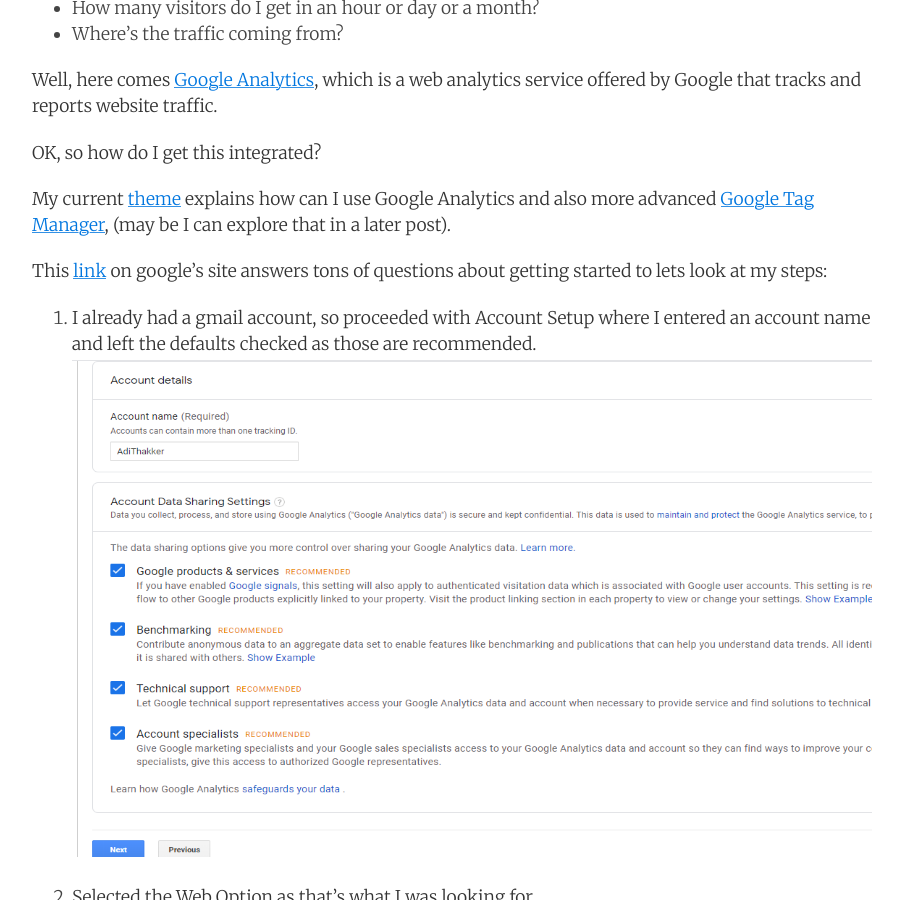
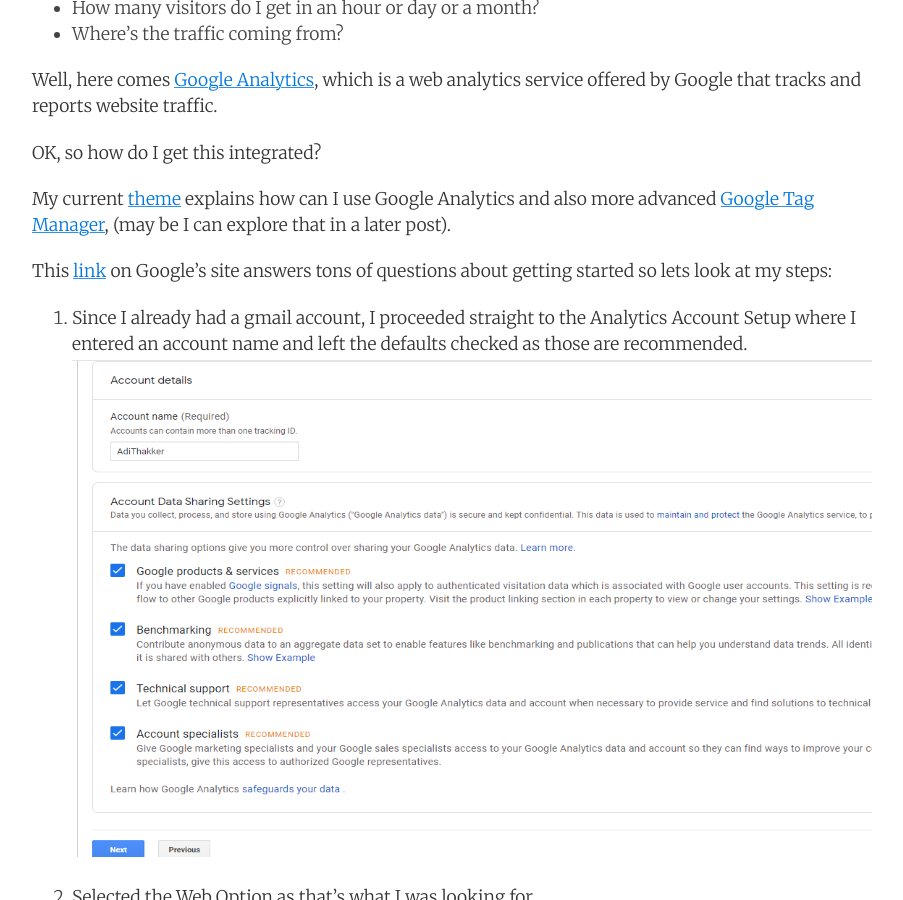
Before and after one commit to AdiThakker/AdiThakker.github.io, a Jekyll site: the page built from _posts/2020-05-29-Adding-Analytics.md, in a window 1280 px wide and 900 px high, scrolled down 407 px. Shown: the whole window, without its empty margins (188-1091 px from the left). Built offline with Jekyll 4.4.1, drawn with Linux system fonts in a browser that asks for light colours; nearby versions of some CDN libraries; comment, search, counter and statistics services are not loaded; some of the changed text lies outside the part shown.

Commit message:
more clean up

```diff
--- a/_posts/2020-05-29-Adding-Analytics.md
+++ b/_posts/2020-05-29-Adding-Analytics.md
@@ -20,9 +20,9 @@
 
 My current [theme](https://jekyll-themes.com/mixyll/) explains how can I use Google Analytics and also more advanced [Google Tag Manager](https://marketingplatform.google.com/about/tag-manager/), (may be I can explore that in a later post).
 
-This [link](https://support.google.com/analytics/#topic=3544906) on google's site answers tons of questions about getting started to lets look at my steps:
+This [link](https://support.google.com/analytics/#topic=3544906) on Google's site answers tons of questions about getting started so lets look at my steps:
 
-1. I already had a gmail account, so proceeded with Account Setup where I entered an account name and left the defaults checked as those are recommended. <br>
+1. Since I already had a gmail account, I proceeded straight to the Analytics Account Setup where I entered an account name and left the defaults checked as those are recommended. <br>
 ![Setup]({{site.url}}/images/Analytics-account-setup-1.png){:height="500px" width="900px"}
 
  2. Selected the Web Option as that's what I was looking for. <br>
@@ -31,7 +31,7 @@
 3. Entered relevant details about my blog site and accepted user agreements. <br>
 ![Setup]({{site.url}}/images/Analytics-account-setup-3.png){:height="500px" width="900px"}
 
-4. Made note of the Tracking ID which is in the format UA-123456789-1 <br>
+4. Made note of the Tracking ID which is in the format UA-123456789-1. <br>
 
 5. Updated my _config.yml google_analytics value with that Tracking ID number. <br>
 
```
